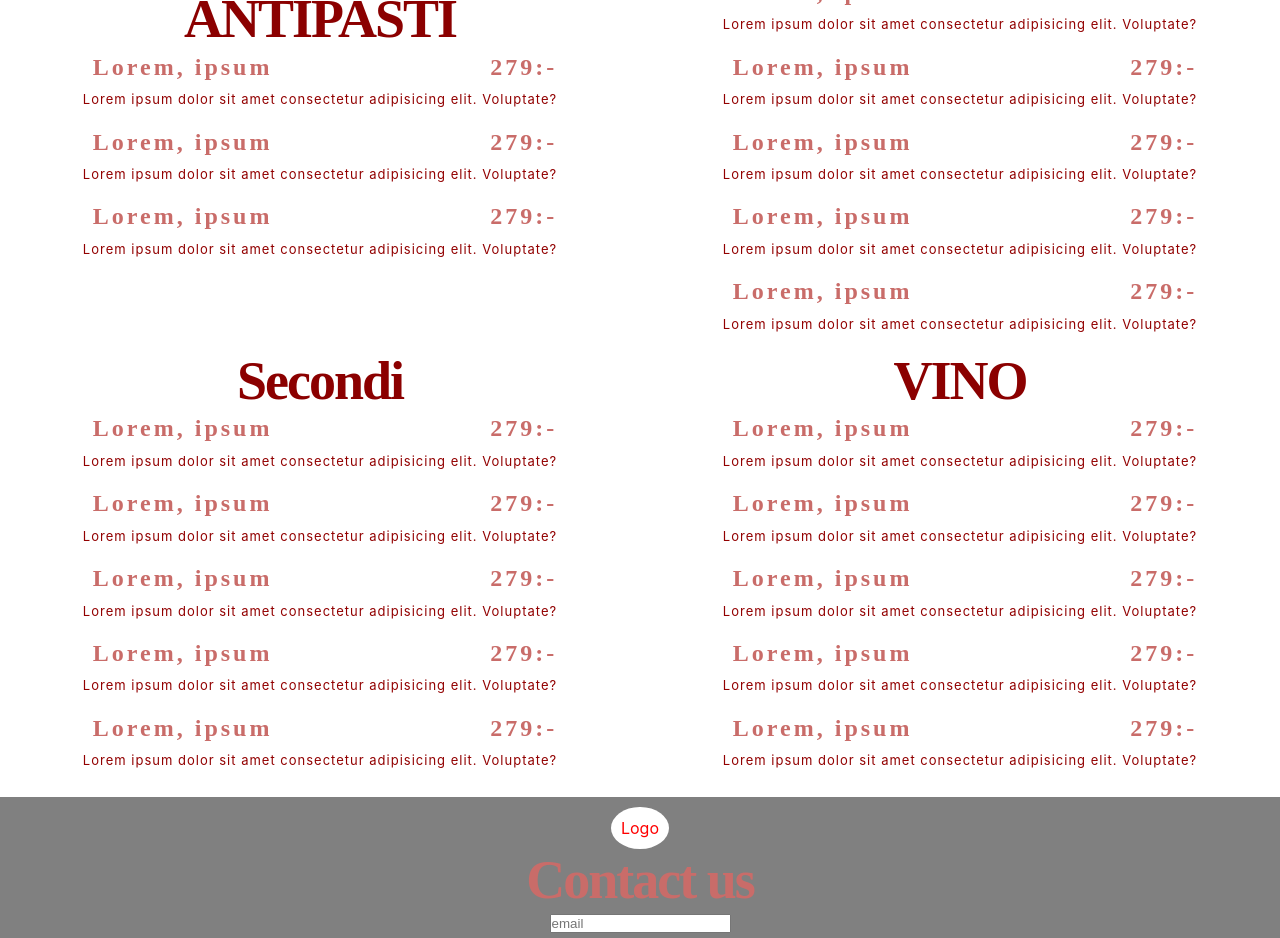
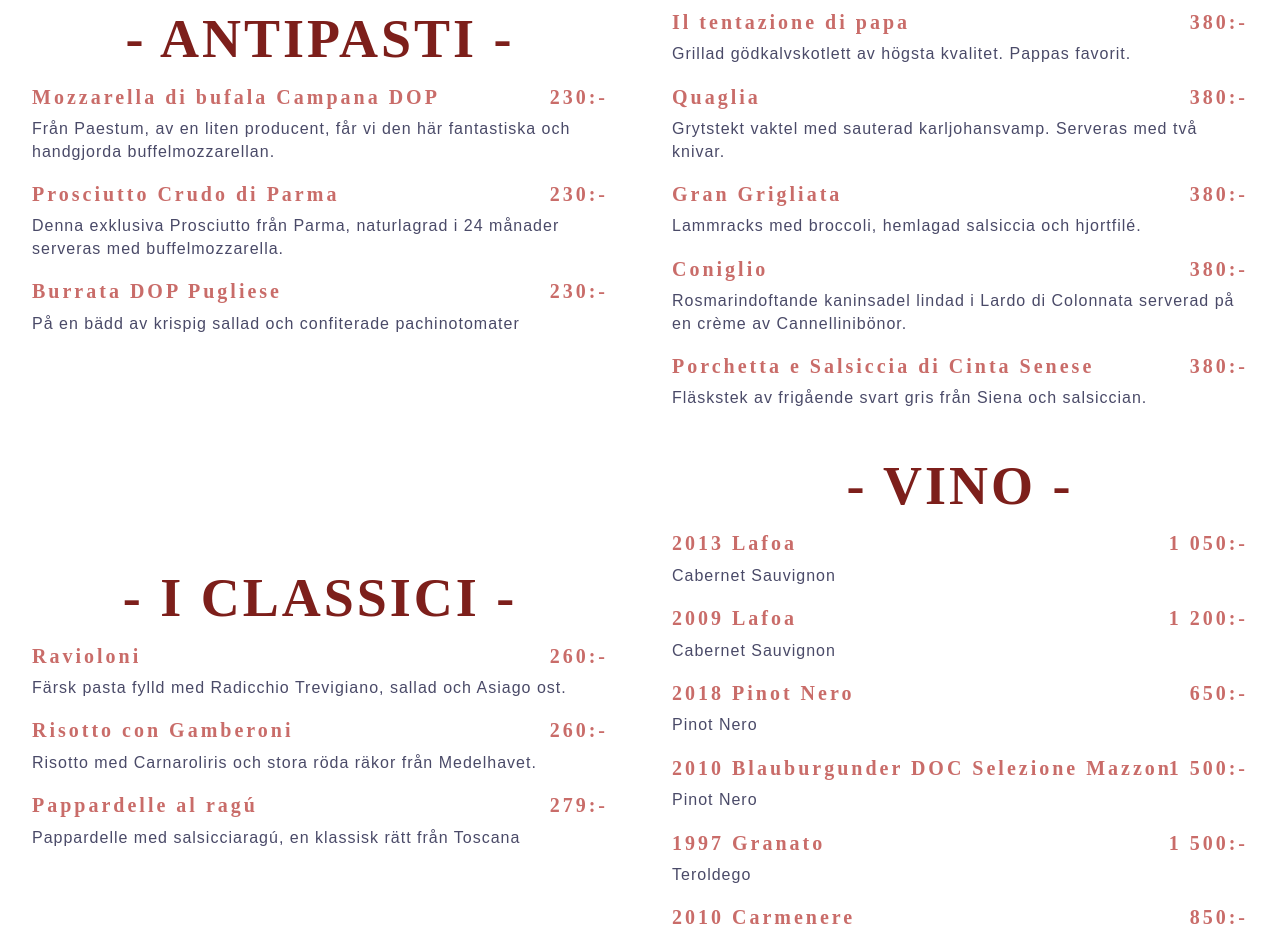
Before and after one commit to FilipAlmstedt/Il-Brutto-Front-End, a React (Create React App) app: page /menu in a window 1280 px wide. Shown: the part 1000-1938 px from the top of the page. Built offline with nearby package versions, Linux system fonts and the light colour scheme; a web font is replaced by a local one.

Commit message:
added more styling menuPage

```diff
--- a/src/Components/Pages/MenuPage.tsx
+++ b/src/Components/Pages/MenuPage.tsx
@@ -2,139 +2,156 @@ export const MenuPage = () => {
   return (
     <>
       <div className="menuHero">
-        <h1>Lorem ipsum, dolor sit amet consectetur adipisicing elit. Illum corporis, cum debitis temporibus, doloribus unde quibusdam ex expedita alias blanditiis, ea voluptatum nemo ut optio.</h1>
+        <h1>Benvenuti nel nostro brutto,</h1>
+        <h1>Il nostro fatto in casa,</h1>
+        <h1>Il nostro menu inaffidabile.</h1>
+        <h1>-</h1>
+        <h1>La nostra bella,</h1>
+        <h1>Il nostro fatto in casa,</h1>
+        <h1>Il nostro menu ben eseguito</h1>
+        <h1>-</h1>
+        <h1>Quando abbiamo finito di litigare,</h1>
+        <h1>Benvenuto nel brutto</h1>
       </div>
 
-
-
       <div className="menuContainer">
-
         <div className="menuSection">
-      <h1 className="sectionHead">ANTIPASTI</h1>
+          <h1 className="sectionHead">- ANTIPASTI -</h1>
           <div className="menuItem">
-          <h3>Lorem, ipsum <span className="price">279:-</span></h3>
+            <h3>
+              Mozzarella di bufala Campana DOP{" "}
+              <span className="price">230:-</span>
+            </h3>
             <p>
-            Lorem ipsum dolor sit amet consectetur adipisicing elit. Voluptate?
+              Från Paestum, av en liten producent, får vi den här fantastiska
+              och handgjorda buffelmozzarellan.
             </p>
           </div>
           <div className="menuItem">
-          <h3>Lorem, ipsum <span className="price">279:-</span></h3>
+            <h3>
+              Prosciutto Crudo di Parma <span className="price">230:-</span>
+            </h3>
             <p>
-            Lorem ipsum dolor sit amet consectetur adipisicing elit. Voluptate?
+              Denna exklusiva Prosciutto från Parma, naturlagrad i 24 månader
+              serveras med buffelmozzarella.
             </p>
           </div>
           <div className="menuItem">
-          <h3>Lorem, ipsum <span className="price">279:-</span></h3>
-          <p>
-            Lorem ipsum dolor sit amet consectetur adipisicing elit. Voluptate?
-          </p>
+            <h3>
+              Burrata DOP Pugliese <span className="price">230:-</span>
+            </h3>
+            <p>På en bädd av krispig sallad och confiterade pachinotomater</p>
           </div>
         </div>
 
         <div className="menuSection">
-      <h1 className="sectionHead">CARNI</h1>
+          <h1 className="sectionHead">- CARNI -</h1>
           <div className="menuItem">
-          <h3>Lorem, ipsum <span className="price">279:-</span></h3>
+            <h3>
+              Il tentazione di papa <span className="price">380:-</span>
+            </h3>
+            <p>Grillad gödkalvskotlett av högsta kvalitet. Pappas favorit.</p>
+          </div>
+          <div className="menuItem">
+            <h3>
+              Quaglia <span className="price">380:-</span>
+            </h3>
             <p>
-            Lorem ipsum dolor sit amet consectetur adipisicing elit. Voluptate?
+              Grytstekt vaktel med sauterad karljohansvamp. Serveras med två
+              knivar.
             </p>
           </div>
           <div className="menuItem">
-          <h3>Lorem, ipsum <span className="price">279:-</span></h3>
+            <h3>
+              Gran Grigliata<span className="price">380:-</span>
+            </h3>
+            <p>Lammracks med broccoli, hemlagad salsiccia och hjortfilé.</p>
+          </div>
+          <div className="menuItem">
+            <h3>
+              Coniglio <span className="price">380:-</span>
+            </h3>
             <p>
-            Lorem ipsum dolor sit amet consectetur adipisicing elit. Voluptate?
+              Rosmarindoftande kaninsadel lindad i Lardo di Colonnata serverad
+              på en crème av Cannellinibönor.
             </p>
           </div>
           <div className="menuItem">
-          <h3>Lorem, ipsum <span className="price">279:-</span></h3>
-          <p>
-            Lorem ipsum dolor sit amet consectetur adipisicing elit. Voluptate?
-          </p>
-        </div>
-        <div className="menuItem">
-          <h3>Lorem, ipsum <span className="price">279:-</span></h3>
-          <p>
-            Lorem ipsum dolor sit amet consectetur adipisicing elit. Voluptate?
-          </p>
-        </div>
-        <div className="menuItem">
-          <h3>Lorem, ipsum <span className="price">279:-</span></h3>
-          <p>
-            Lorem ipsum dolor sit amet consectetur adipisicing elit. Voluptate?
-          </p>
+            <h3>
+              Porchetta e Salsiccia di Cinta Senese
+              <span className="price">380:-</span>
+            </h3>
+            <p>Fläskstek av frigående svart gris från Siena och salsiccian.</p>
           </div>
         </div>
 
         <div className="menuSection">
-      <h1 className="sectionHead">Secondi</h1>
+          <h1 className="sectionHead">- I CLASSICI -</h1>
           <div className="menuItem">
-          <h3>Lorem, ipsum <span className="price">279:-</span></h3>
+            <h3>
+              Ravioloni <span className="price">260:-</span>
+            </h3>
             <p>
-            Lorem ipsum dolor sit amet consectetur adipisicing elit. Voluptate?
+              Färsk pasta fylld med Radicchio Trevigiano, sallad och Asiago ost.
             </p>
           </div>
           <div className="menuItem">
-          <h3>Lorem, ipsum <span className="price">279:-</span></h3>
+            <h3>
+              Risotto con Gamberoni<span className="price">260:-</span>
+            </h3>
             <p>
-            Lorem ipsum dolor sit amet consectetur adipisicing elit. Voluptate?
+              Risotto med Carnaroliris och stora röda räkor från Medelhavet.
             </p>
           </div>
           <div className="menuItem">
-          <h3>Lorem, ipsum <span className="price">279:-</span></h3>
-          <p>
-            Lorem ipsum dolor sit amet consectetur adipisicing elit. Voluptate?
-          </p>
-        </div>
-        <div className="menuItem">
-          <h3>Lorem, ipsum <span className="price">279:-</span></h3>
-          <p>
-            Lorem ipsum dolor sit amet consectetur adipisicing elit. Voluptate?
-          </p>
-        </div>
-        <div className="menuItem">
-          <h3>Lorem, ipsum <span className="price">279:-</span></h3>
-          <p>
-            Lorem ipsum dolor sit amet consectetur adipisicing elit. Voluptate?
-          </p>
+            <h3>
+              Pappardelle al ragú<span className="price">279:-</span>
+            </h3>
+            <p>Pappardelle med salsicciaragú, en klassisk rätt från Toscana</p>
           </div>
         </div>
 
         <div className="menuSection">
-      <h1 className="sectionHead">VINO</h1>
+          <h1 className="sectionHead">- VINO -</h1>
           <div className="menuItem">
-          <h3>Lorem, ipsum <span className="price">279:-</span></h3>
-          <p>
-            Lorem ipsum dolor sit amet consectetur adipisicing elit. Voluptate?
-          </p>
+            <h3>
+              2013 Lafoa <span className="price">1 050:-</span>
+            </h3>
+            <p>Cabernet Sauvignon</p>
           </div>
           <div className="menuItem">
-          <h3>Lorem, ipsum <span className="price">279:-</span></h3>
-          <p>
-            Lorem ipsum dolor sit amet consectetur adipisicing elit. Voluptate?
-          </p>
+            <h3>
+              2009 Lafoa <span className="price">1 200:-</span>
+            </h3>
+            <p>Cabernet Sauvignon</p>
           </div>
           <div className="menuItem">
-          <h3>Lorem, ipsum <span className="price">279:-</span></h3>
-          <p>
-            Lorem ipsum dolor sit amet consectetur adipisicing elit. Voluptate?
-          </p>
+            <h3>
+              2018 Pinot Nero <span className="price">650:-</span>
+            </h3>
+            <p>Pinot Nero</p>
           </div>
           <div className="menuItem">
-          <h3>Lorem, ipsum <span className="price">279:-</span></h3>
-          <p>
-            Lorem ipsum dolor sit amet consectetur adipisicing elit. Voluptate?
-          </p>
+            <h3>
+              2010 Blauburgunder DOC Selezione Mazzon{" "}
+              <span className="price">1 500:-</span>
+            </h3>
+            <p>Pinot Nero</p>
           </div>
           <div className="menuItem">
-          <h3>Lorem, ipsum <span className="price">279:-</span></h3>
-          <p>
-            Lorem ipsum dolor sit amet consectetur adipisicing elit. Voluptate?
-          </p>
+            <h3>
+              1997 Granato <span className="price">1 500:-</span>
+            </h3>
+            <p>Teroldego</p>
+          </div>
+          <div className="menuItem">
+            <h3>
+              2010 Carmenere <span className="price">850:-</span>
+            </h3>
+            <p>Carmenere</p>
           </div>
         </div>
-
       </div>
-
     </>
   );
 };
--- a/src/SCSS/pages/_menu.scss
+++ b/src/SCSS/pages/_menu.scss
@@ -1,49 +1,48 @@
 .menuHero {
-
   @include pageHero(url("../assets/images/menuImage.jpg"));
-
 }
 
-
 .menuContainer {
-    margin-bottom:2rem;
+  margin-top: 2rem;
+  margin-bottom: 2rem;
   @include desktopsOnly {
-      display:flex;
+    display: flex;
     flex-direction: row;
     flex-wrap: wrap;
   }
   .menuSection {
-        width:90%;
-        margin:0 auto;
+    width: 90%;
+    margin: 2rem auto 2rem auto;
     font-size: 1.3rem;
-        margin-top:2rem;
-        @include flexStyling(column,center);
+    @include flexStyling(column, center);
     @include desktopsOnly {
-          width:45%;
+      width: 45%;
     }
 
     .menuItem {
+      width: 100%;
       position: relative;
-        color: rgb(146, 0, 0);
-        margin:5px;
+      margin: 5px;
       letter-spacing: 0.1rem;
       .price {
         position: absolute;
-          right:0;
+        right: 0;
+      }
+      h3 {
+        margin: 1rem auto 1rem auto;
       }
     }
   }
 
   .sectionHead {
     text-align: center;
-  color: darkred;
+    margin: 2rem auto 2rem auto;
+    color: $brunello;
   }
 
   .menuHead {
     text-align: center;
     font-size: 3rem;
-  color: darkred;
-  margin:2rem;
+    margin: 2rem;
   }
-
 }
--- a/src/SCSS/utilities/_base.scss
+++ b/src/SCSS/utilities/_base.scss
@@ -39,3 +39,7 @@ h4 {
 h5 {
     @include fontPreTitle
 }
+
+p {
+    @include fontBody;
+}
--- a/src/SCSS/utilities/_mixins.scss
+++ b/src/SCSS/utilities/_mixins.scss
@@ -11,16 +11,11 @@
     width: 100%;
     background: $imageLocation;
     @include homeImage;
-    color: white;
     text-align: center;
     h1 {
-      padding-top: 10vh;
-      font-size: 3rem;
-      color: #b6b7b9;
-
-      @include desktopsOnly {
-        font-size: 5rem;
-      }
+      padding-top:5rem;
+      color:$dorian;
+      text-shadow: 1px 1px 2px black;
     }
 
 }
--- a/src/SCSS/utilities/_typography.scss
+++ b/src/SCSS/utilities/_typography.scss
@@ -4,9 +4,8 @@
   font-family: $ff-cormorant;
   font-weight: $fw-bold;
   font-size: $fs-title;
-  letter-spacing: $ls-negative;
+  letter-spacing: $ls-positive;
   color: $vitello;
-  margin: 1rem;
   //text-transform: uppercase;
 }
 
@@ -26,7 +25,6 @@
   font-size: $fs-header-3;
   letter-spacing: $ls-positive;
   color: $vitello;
-  margin: 1rem;
  // text-transform: uppercase;
 }
 
--- a/src/SCSS/utilities/_variables.scss
+++ b/src/SCSS/utilities/_variables.scss
@@ -28,7 +28,7 @@ $fw-thin: thin;
 //font size fs
 $fs-title: 5.4rem;
 $fs-header-2: 4rem;
-$fs-header-3: 2.4rem;
+$fs-header-3: 2rem;
 $fs-subtitle: 2.4rem;
 $fs-body: 1.6rem;
 $fs-small: 1.4rem;
```
Lines whose indentation alone changed are shown as unchanged.
